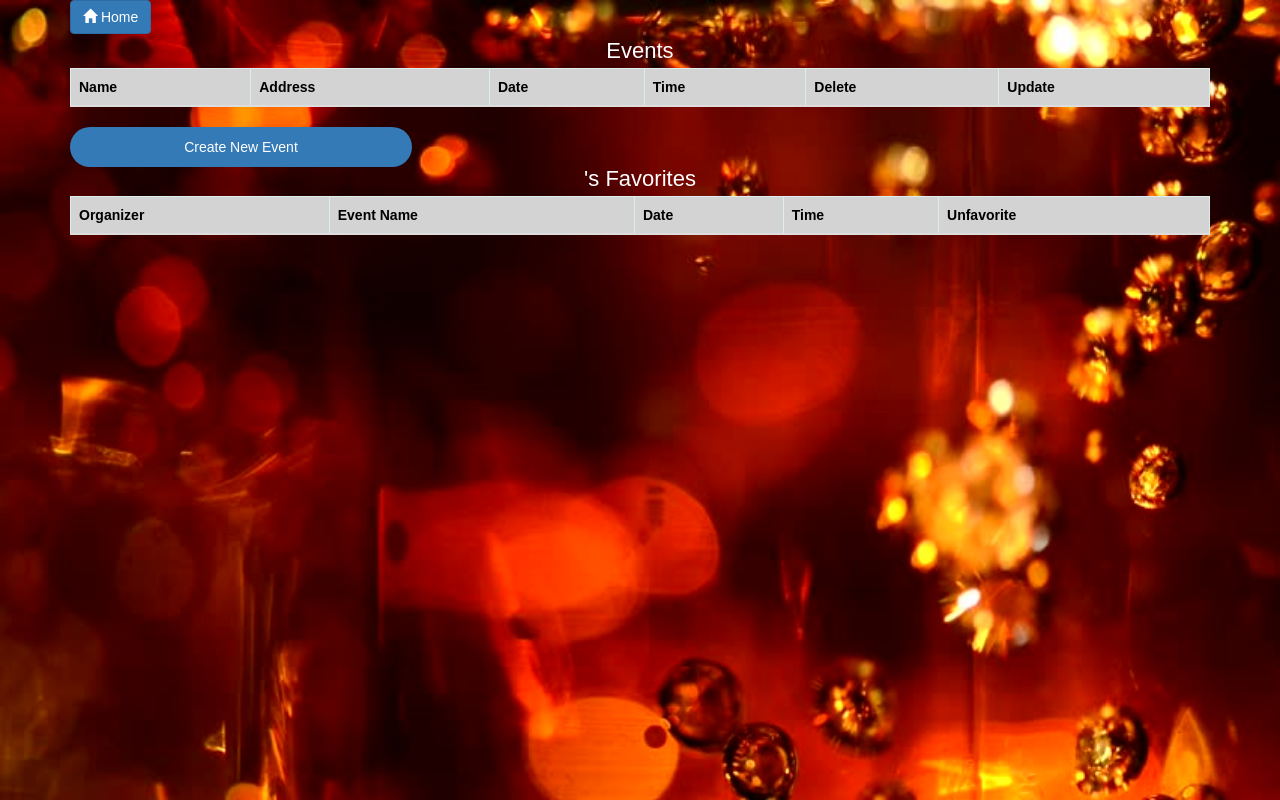
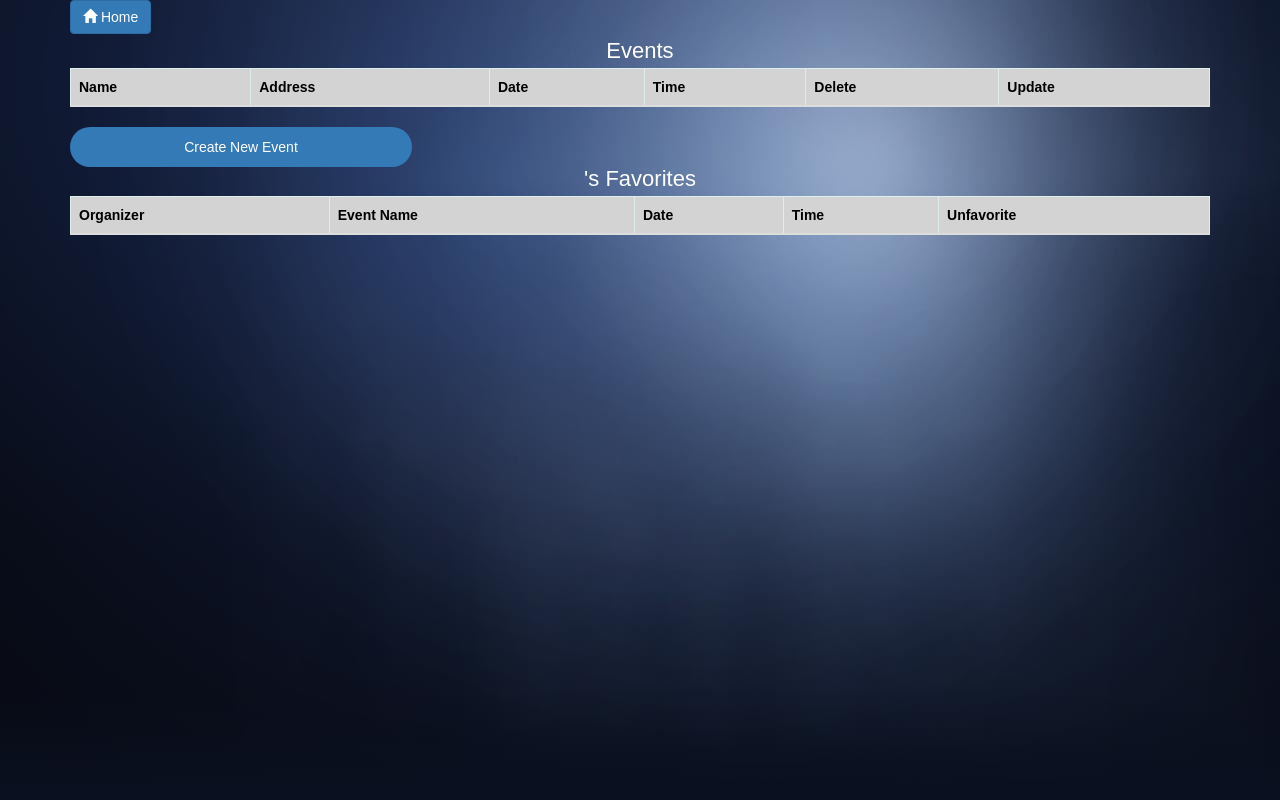
Before and after one commit to mohammadafall1h/TeraBite, a website: page client/htmls/Create_Event.html in a window 1280 px wide. Drawn offline with nearby package versions, Linux system fonts and the light colour scheme; no server answers.

Commit message:
background change

```diff
--- a/client/css/create_event_style.css
+++ b/client/css/create_event_style.css
@@ -4,7 +4,7 @@ html, body {
   font-family: sans-serif;
   width: 100%;
   height: 100%;
-  background: url(../images/foodEv.jpg);
+  background: url(../images/blue.jpg);
   background-size: 100% 100%;
   overflow-x: hidden;
 }
```
Also changed, not shown: client/images/blue.jpg (added), 1 other file.
